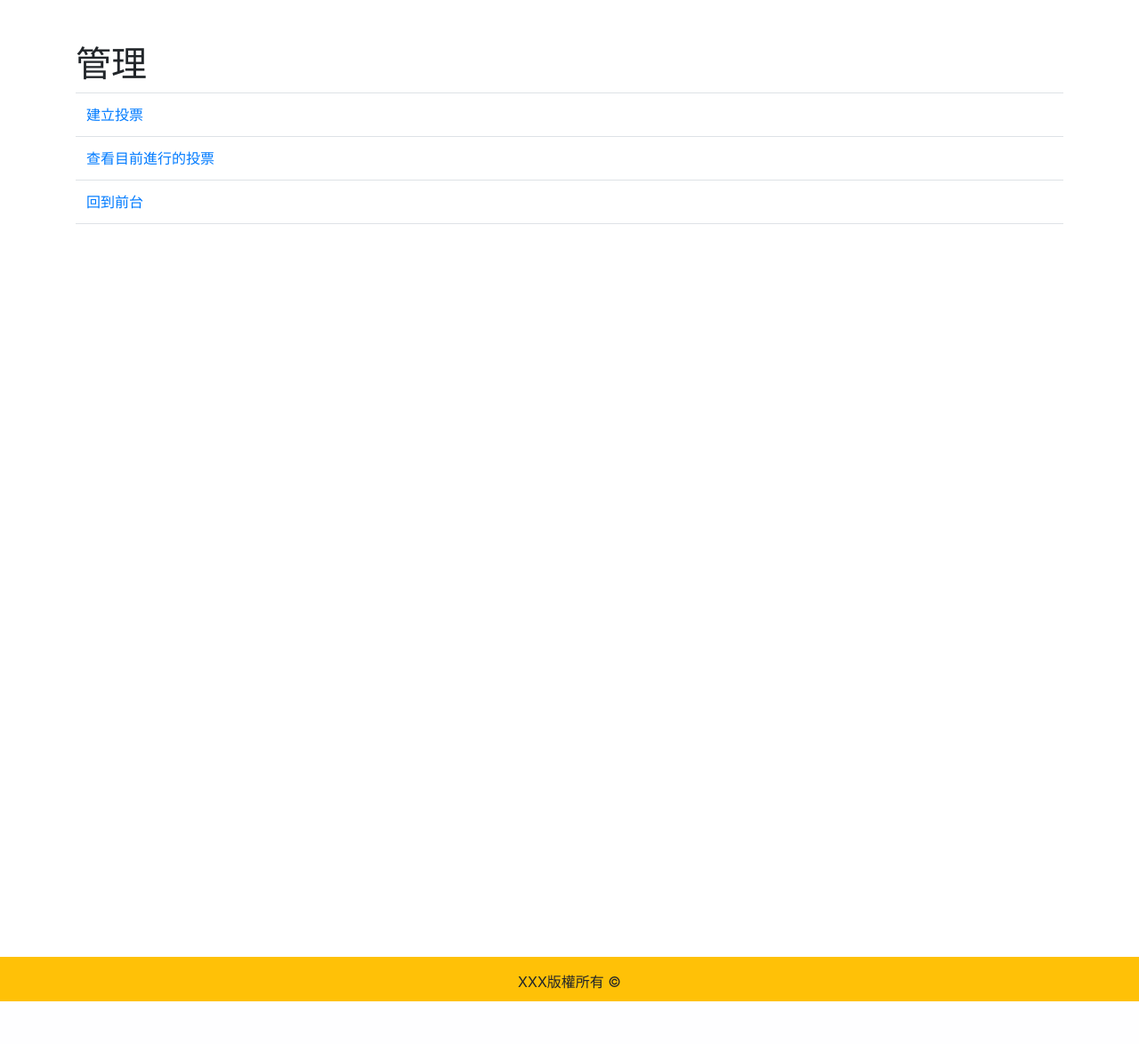
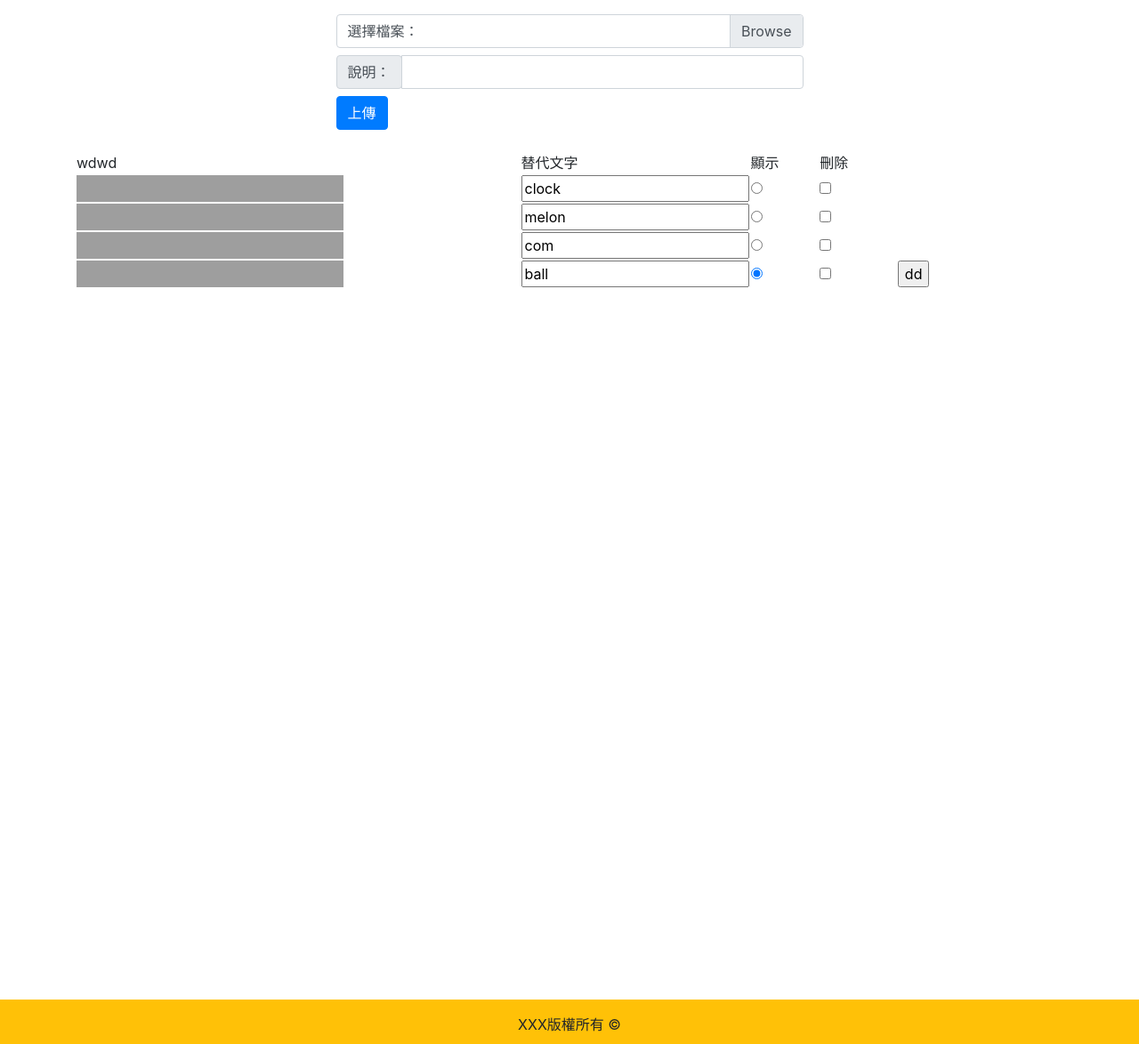
Before and after one commit to phpgogogo/my_vote, a PHP site: page /backend/?do=image in a window 1280 px wide. Shown: the part 56-1230 px from the top of the page at 89% size. Before the commit the page ends 1182 px from the top, so only its background shows below. Run offline with PHP 8.4, Linux system fonts and the light colour scheme; the visitor is signed in with stand-in values (Sample User, id 1); data comes from the database, SQL or seed files in the repository; grey boxes are pictures that could not be loaded.

Commit message:
新增上傳圖片功能、圖片顯示與否功能、刪除圖片功能

```diff
--- /dev/null
+++ b/backend/image.php
@@ -0,0 +1,100 @@
+<div class="col-md-6 mt-3 mx-auto">
+<form action="../api/upload_img.php" method="post" enctype="multipart/form-data">
+
+<div class='custom-file mx-auto d-block mb-2'>
+    <label for="upload" class='custom-file-label'>選擇檔案：</label>
+    <input class="custom-file-input" type="file" name="name" id="upload">
+</div>
+<div class="mx-auto text-center mt-2 input-group mb-2">
+    <label class='input-group-prepend input-group-text' for='intro'>說明：</label>
+    <input class='form-control' type="text" name="intro" id="intro">
+</div>
+<div class="mx-auto mb-2">
+    <input type="submit" value="上傳" class="btn btn-primary">
+</div>
+</form>
+</div>
+
+<table class="table">
+    <!-- <tr>
+        <th>圖片</th>
+        <th>說明</th>
+        <th>狀態</th>
+        <th>管理</th>
+    </tr> -->
+
+    <?php
+    // $rows=all('ad');
+    // foreach($rows as $row){
+    // echo "<tr>";
+    // echo "<td>";
+    // echo "<img src='../image/{$row['name']}' style='width:100px;height:75px'>";
+    // echo "</td>";
+    // echo "<td>{$row['intro']}</td>";
+    // echo "<td>";
+    // echo "<a href='../api/img_status.php?id={$row['id']}'>";
+    // echo ($row['sh']==1)?"<span class='p-2'><i class='far fa-eye'></i></span>":"<span class='p-2'><i class='far fa-eye-slash'></i></span>";
+    // echo "</a>";
+    // echo "</td>";
+    // echo "<td>";
+    // echo "<a class='btn btn-info' href='?do=edit_ad&id={$row['id']}'>修改</a>";
+    // echo "<button>重新上傳</button>";
+    // echo "<a class='btn btn-danger' href='../api/del_ad.php?id={$row['id']}'>刪除</a>";
+    // echo "</td>";
+    // echo "</tr>";
+    // }
+
+
+
+
+
+
+
+
+?>
+
+</table>
+
+<table>
+<tr class="">
+                    <td width="45%">wdwd</td>
+                    <td width="23%">替代文字</td>
+                    <td width="7%">顯示</td>
+                    <td width="7%">刪除</td>
+                    <td></td>
+                </tr>
+                <?php
+                $rows=all('ad');
+                foreach($rows as $row){
+                    // 判斷sh是否為1(是否顯示)  是的話$checked="checked"
+                    $checked=($row["sh"]==1)?"checked":"";
+                ?>
+                <tr>
+                    <form action="../api/edit_img.php" method="post">
+                        <td width="45%">
+                            <img src="../image/<?=$row["name"];?>" style="width:300px;height:30px;">
+                        </td>
+                        <td width="23%">
+                            <input type="text" name="intro[]" value="<?=$row["intro"];?>">
+                        </td>
+                        <td width="7%">
+                            <input type="radio" name="sh" value="<?=$row["id"];?>" <?=$checked;?>>
+                        </td>
+                        <td width="7%">
+                            <input type="checkbox" name="del[]" value="<?=$row["id"];?>">
+                        </td>
+                        <td>
+                        <input type="hidden" name="id[]" value="<?=$row["id"];?>">
+                        </td>
+                <?php
+                }
+                ?>
+                        <td>
+                            <input type="submit" value="dd">
+                        </td>
+
+                    </form>
+                </tr>
+
+
+</table>
--- a/backend/vote_manage.php
+++ b/backend/vote_manage.php
@@ -13,6 +13,11 @@
     </tr>
     <tr>
         <td>
+            <a href="./index.php?do=image">編輯圖片投票清單圖片</a><br>
+        </td>
+    </tr>
+    <tr>
+        <td>
             <a href="../index.php">回到前台</a><br>
         </td>
     </tr>
```
Also changed, not shown: api/edit_img.php (added, +23 -0 lines), api/upload_img.php (added, +20 -0 lines), frontend/vote_list.php (+15 -3 lines), image/65.png (added), image/65496.png (added), image/images.jpg (renamed from images.jpg), image/unknown.png (added).
